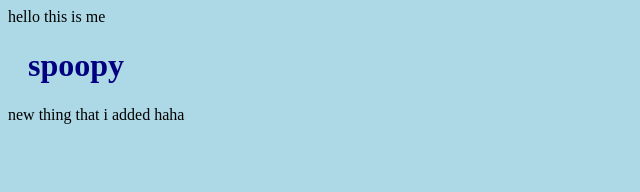
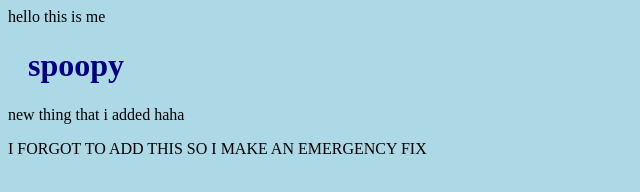
Before and after one commit to AKrylatych/Hellerlight.github.io, a plain HTML site: page index.html in a window 1280 px wide. Shown: the whole page, without its empty margins (0-640 px from the left). Drawn offline with Linux system fonts and the light colour scheme.

Commit message:
Updated index.html with emergency fix

```diff
--- a/index.html
+++ b/index.html
@@ -8,5 +8,6 @@
 hello this is me
 <h1>spoopy</h1>
 <p>new thing that i added haha</p>
+<p>I FORGOT TO ADD THIS SO I MAKE AN EMERGENCY FIX</p>
 </body>
 </html>
```
